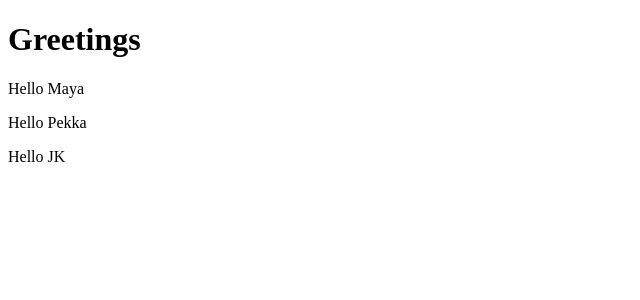
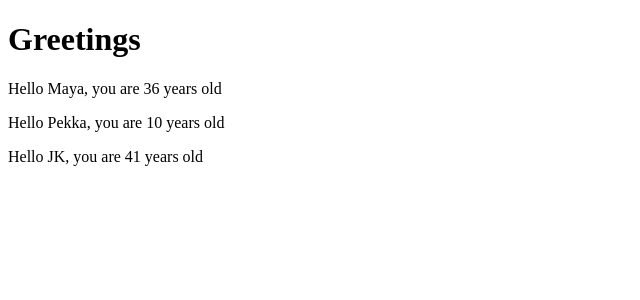
Before and after one commit to anniina-aarnio/fullstack_MOOC, a React (Create React App) app in the folder osa1/part1/: page / in a window 1280 px wide. Shown: the top 300 px of the page, without its empty margins (0-640 px from the left). Built offline with nearby package versions, Linux system fonts and the light colour scheme.

Commit message:
osa1 komponentille monta propsia

```diff
--- a/osa1/part1/src/App.js
+++ b/osa1/part1/src/App.js
@@ -1,19 +1,21 @@
 const Hello = (props) => {
   return (
     <div>
-      <p>Hello {props.name}</p>
+      <p>Hello {props.name}, you are {props.age} years old</p>
     </div>
   )
 }
 
 const App = () => {
+  const nimi = 'Pekka'
+  const ika = 10
 
   return (
     <div>
       <h1>Greetings</h1>
-      <Hello name="Maya" />
-      <Hello name="Pekka" />
-      <Hello name="JK" />
+      <Hello name="Maya" age={26 + 10} />
+      <Hello name={nimi} age={ika}/>
+      <Hello name="JK" age={2023-1982} />
     </div>
   );
 }
```
